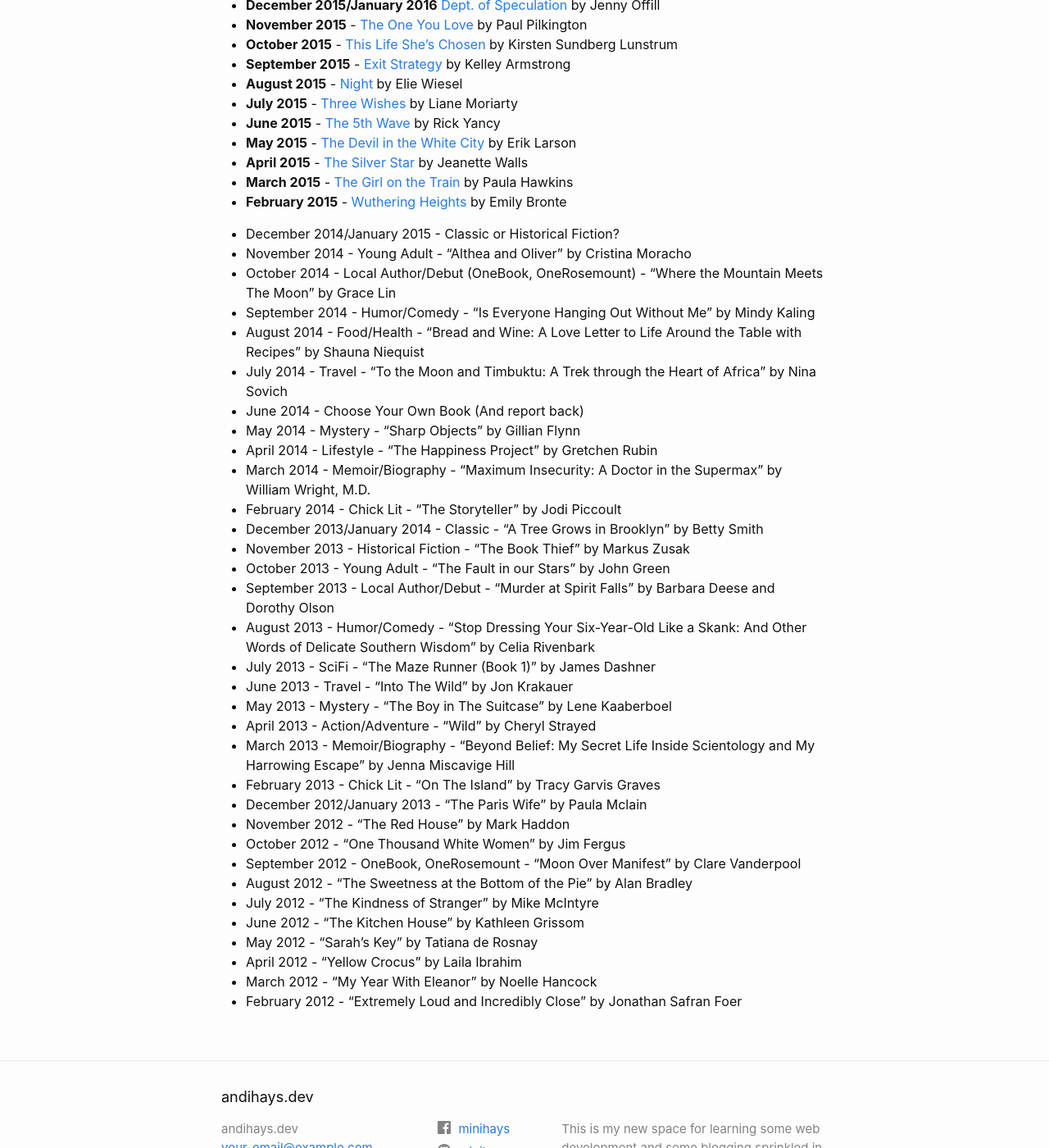
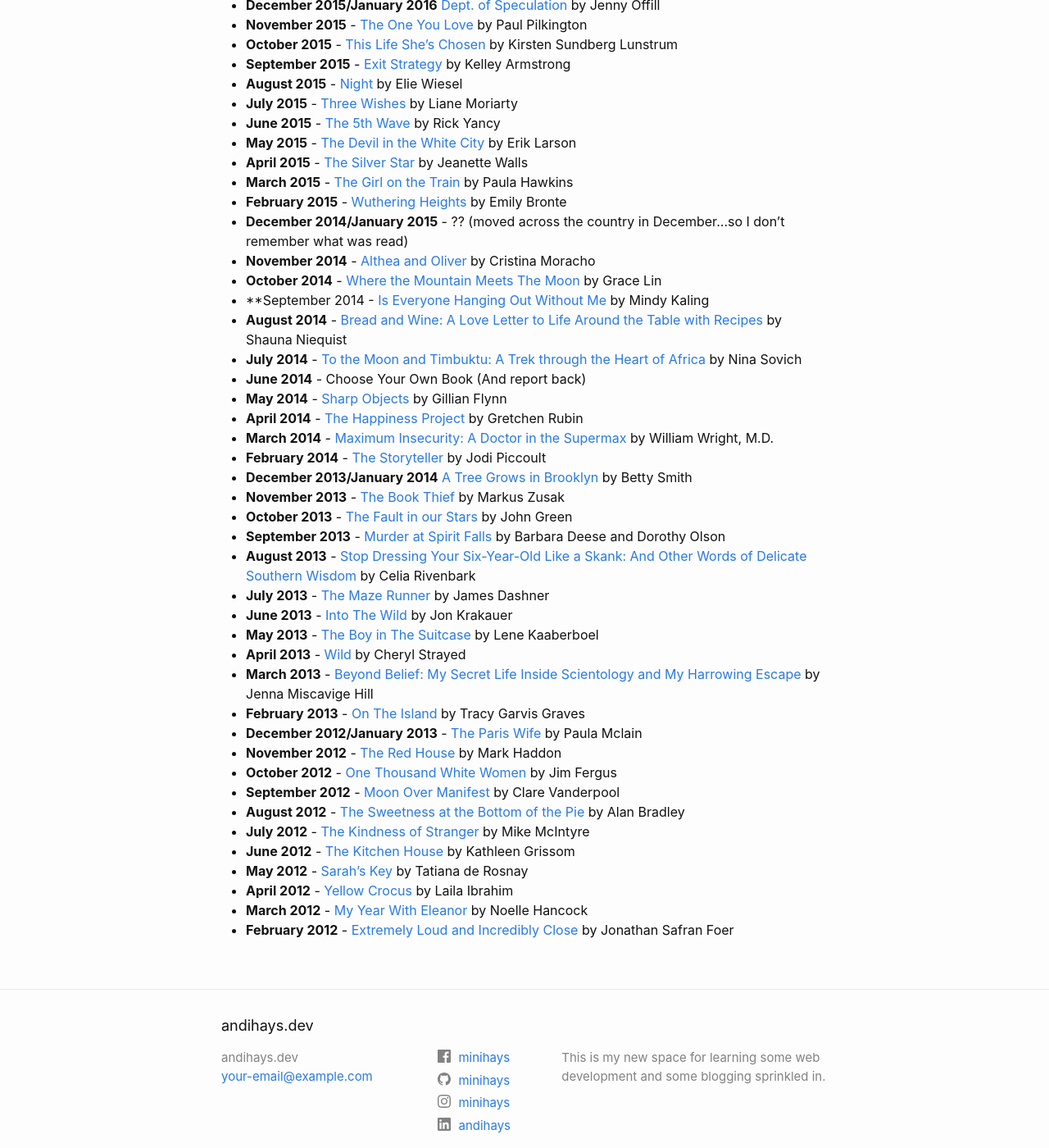
Before and after one commit to minihays/minihays.github.io, a Jekyll site: the page built from bookclub/booksread.markdown, in a window 1280 px wide and 1400 px high, scrolled down 1671 px. Shown: the whole window at 82% size. Built offline with Jekyll 4.4.1, drawn with Linux system fonts in a browser that asks for light colours.

Commit message:
finsihed adding links

```diff
--- a/bookclub/booksread.markdown
+++ b/bookclub/booksread.markdown
@@ -70,37 +70,36 @@ permalink: /bookclub/booksread/
 - **April 2015** - [The Silver Star](https://www.amazon.com/Silver-Star-Novel-Jeannette-Walls-ebook/dp/B00A28HOEA/ref=sr_1_2?dchild=1&keywords=the+silver+star&qid=1596159496&s=digital-text&sr=1-2) by Jeanette Walls
 - **March 2015** - [The Girl on the Train](https://www.amazon.com/Girl-Train-Novel-Paula-Hawkins-ebook/dp/B00L9B7IKE/ref=sr_1_2?dchild=1&keywords=the+girl+on+the+train&qid=1596159528&s=digital-text&sr=1-2) by Paula Hawkins
 - **February 2015** - [Wuthering Heights](https://www.amazon.com/Wuthering-Heights-AmazonClassics-Emily-Bront%C3%AB-ebook/dp/B073QM98F5/ref=sr_1_3?dchild=1&keywords=wuthering+heights&qid=1596159632&sr=8-3) by Emily Bronte
-
-- December 2014/January 2015 - Classic or Historical Fiction?
-- November 2014 - Young Adult - "Althea and Oliver" by Cristina Moracho
-- October 2014 -  Local Author/Debut (OneBook, OneRosemount) - "Where the Mountain Meets The Moon" by Grace Lin
-- September 2014 - Humor/Comedy  - "Is Everyone Hanging Out Without Me" by Mindy Kaling
-- August 2014 - Food/Health - "Bread and Wine: A Love Letter to Life Around the Table with Recipes" by Shauna Niequist
-- July 2014 - Travel  - "To the Moon and Timbuktu: A Trek through the Heart of Africa" by Nina Sovich
-- June 2014 - Choose Your Own Book (And report back)
-- May 2014 - Mystery - "Sharp Objects" by Gillian Flynn
-- April 2014 - Lifestyle - "The Happiness Project" by Gretchen Rubin
-- March 2014 - Memoir/Biography - "Maximum Insecurity: A Doctor in the Supermax" by William Wright, M.D.
-- February 2014 - Chick Lit - "The Storyteller" by Jodi Piccoult
-- December 2013/January 2014 - Classic - "A Tree Grows in Brooklyn" by Betty Smith
-- November 2013 - Historical Fiction - "The Book Thief" by Markus Zusak
-- October 2013 - Young Adult - "The Fault in our Stars" by John Green
-- September 2013 - Local Author/Debut - "Murder at Spirit Falls" by Barbara Deese and Dorothy Olson
-- August 2013 - Humor/Comedy - "Stop Dressing Your Six-Year-Old Like a Skank: And Other Words of Delicate Southern Wisdom" by Celia Rivenbark
-- July 2013 - SciFi - "The Maze Runner (Book 1)" by James Dashner
-- June 2013 - Travel - "Into The Wild" by Jon Krakauer
-- May 2013 - Mystery - "The Boy in The Suitcase" by Lene Kaaberboel
-- April 2013 - Action/Adventure - "Wild" by Cheryl Strayed
-- March 2013 - Memoir/Biography - "Beyond Belief: My Secret Life Inside Scientology and My Harrowing Escape" by Jenna Miscavige Hill
-- February 2013 - Chick Lit - "On The Island" by Tracy Garvis Graves
-- December 2012/January 2013 - "The Paris Wife" by Paula Mclain
-- November 2012 - "The Red House" by Mark Haddon
-- October 2012 - "One Thousand White Women" by Jim Fergus
-- September 2012 - OneBook, OneRosemount - "Moon Over Manifest" by Clare Vanderpool
-- August 2012 - "The Sweetness at the Bottom of the Pie" by Alan Bradley
-- July 2012 - "The Kindness of Stranger" by Mike McIntyre
-- June 2012 - "The Kitchen House" by Kathleen Grissom
-- May 2012 - "Sarah's Key" by Tatiana de Rosnay
-- April 2012 - "Yellow Crocus" by Laila Ibrahim
-- March 2012 - "My Year With Eleanor" by Noelle Hancock
-- February 2012 - "Extremely Loud and Incredibly Close" by Jonathan Safran Foer
+- **December 2014/January 2015** - ?? (moved across the country in December...so I don't remember what was read)
+- **November 2014** - [Althea and Oliver](https://www.amazon.com/Althea-Oliver-Cristina-Moracho-ebook/dp/B00INIXP26/ref=sr_1_1?dchild=1&keywords=althea+and+oliver&qid=1596279677&s=digital-text&sr=1-1) by Cristina Moracho
+- **October 2014** - [Where the Mountain Meets The Moon](https://www.amazon.com/Where-Mountain-Meets-Moon-Grace-ebook/dp/B0029KHT80/ref=sr_1_2?crid=3L9CV1QEB43HP&dchild=1&keywords=where+the+mountain+meets+the+moon&qid=1596279718&s=digital-text&sprefix=where+the+moun%2Cdigital-text%2C172&sr=1-2) by Grace Lin
+- **September 2014 - [Is Everyone Hanging Out Without Me](https://www.amazon.com/Everyone-Hanging-Without-Other-Concerns-ebook/dp/B004JN1D3M/ref=sr_1_2?crid=XBTSBGMIQSIH&dchild=1&keywords=is+everyone+hanging+out+without+me&qid=1596279746&s=digital-text&sprefix=is+everyone%2Cdigital-text%2C171&sr=1-2) by Mindy Kaling
+- **August 2014** - [Bread and Wine: A Love Letter to Life Around the Table with Recipes](https://www.amazon.com/Bread-Wine-Letter-Around-Recipes-ebook/dp/B008EGV68M/ref=sr_1_2?dchild=1&keywords=bread+and+wine&qid=1596279878&s=digital-text&sr=1-2) by Shauna Niequist
+- **July 2014** - [To the Moon and Timbuktu: A Trek through the Heart of Africa](https://www.amazon.com/Moon-Timbuktu-Through-Heart-Africa-ebook/dp/B00B77UDW0/ref=sr_1_1?crid=3MA3C4I15O62S&dchild=1&keywords=to+the+moon+and+timbuktu&qid=1596281747&s=digital-text&sprefix=to+the+moon+and+tim%2Cdigital-text%2C265&sr=1-1) by Nina Sovich
+- **June 2014** - Choose Your Own Book (And report back)
+- **May 2014** - [Sharp Objects](https://www.amazon.com/Sharp-Objects-Novel-Gillian-Flynn-ebook/dp/B000JMKTLO/ref=sr_1_2?dchild=1&keywords=sharp+objects&qid=1596281789&s=digital-text&sr=1-2) by Gillian Flynn
+- **April 2014** - [The Happiness Project](https://www.amazon.com/Happiness-Project-Tenth-Anniversary-Aristotle-ebook/dp/B07CRQMQ17/ref=sr_1_2?dchild=1&keywords=the+happiness+project&qid=1596281824&s=digital-text&sr=1-2) by Gretchen Rubin
+- **March 2014** - [Maximum Insecurity: A Doctor in the Supermax](https://www.amazon.com/Maximum-Insecurity-William-Wright-M-D-ebook/dp/B00HGZ8II8/ref=sr_1_fkmr1_1?dchild=1&keywords=maximum+in+security+william+wright&qid=1596281887&s=digital-text&sr=1-1-fkmr1) by William Wright, M.D.
+- **February 2014** - [The Storyteller](https://www.amazon.com/Storyteller-Jodi-Picoult-ebook/dp/B008J48RA4/ref=sr_1_2?dchild=1&keywords=the+storyteller&qid=1596281923&s=digital-text&sr=1-2) by Jodi Piccoult
+- **December 2013/January 2014** [A Tree Grows in Brooklyn](https://www.amazon.com/dp/B08F3D3ZSB/ref=sr_1_3?crid=1GFHLAT4HUPYD&dchild=1&keywords=a+tree+grows+in+brooklyn&qid=1596281963&s=digital-text&sprefix=a+tree+grows+%2Cdigital-text%2C163&sr=1-3) by Betty Smith
+- **November 2013** - [The Book Thief](https://www.amazon.com/Book-Thief-Markus-Zusak-ebook/dp/B000XUBFE2/ref=sr_1_2?dchild=1&keywords=the+book+thief&qid=1596281999&s=digital-text&sr=1-2) by Markus Zusak
+- **October 2013** - [The Fault in our Stars](https://www.amazon.com/Fault-Our-Stars-John-Green-ebook/dp/B005ZOBNOI/ref=sr_1_2?crid=1BTU7CTINO82L&dchild=1&keywords=the+fault+in+our+stars&qid=1596282036&s=digital-text&sprefix=the+fault+in+%2Cdigital-text%2C182&sr=1-2) by John Green
+- **September 2013** - [Murder at Spirit Falls](https://www.amazon.com/Murder-Spirit-Falls-Ordinary-Mysteries-ebook/dp/B01LCHE9OW/ref=sr_1_2?dchild=1&keywords=murder+at+spirit+falls&qid=1596282070&s=digital-text&sr=1-2) by Barbara Deese and Dorothy Olson
+- **August 2013** - [Stop Dressing Your Six-Year-Old Like a Skank: And Other Words of Delicate Southern Wisdom](https://www.amazon.com/Stop-Dressing-Your-Six-Year-Old-Skank-ebook/dp/B000V76ZZQ/ref=sr_1_1?crid=1CWJVPRQIU8GI&dchild=1&keywords=stop+dressing+your+six+year+old+like+a+skank&qid=1596282114&s=digital-text&sprefix=stop+dress%2Cdigital-text%2C173&sr=1-1) by Celia Rivenbark
+- **July 2013** - [The Maze Runner](https://www.amazon.com/Maze-Runner-Book-ebook/dp/B002QE3CTY/ref=sr_1_2?dchild=1&keywords=the+maze+runner&qid=1596282171&s=digital-text&sr=1-2) by James Dashner
+- **June 2013** - [Into The Wild](https://www.amazon.com/Into-Wild-Jon-Krakauer-ebook/dp/B000SEFNMS/ref=sr_1_2?dchild=1&keywords=into+the+wild&qid=1596282205&s=digital-text&sr=1-2) by Jon Krakauer
+- **May 2013** - [The Boy in The Suitcase](https://www.amazon.com/Boy-Suitcase-Nina-Borg-Book-ebook/dp/B004NNUXXE/ref=sr_1_2?dchild=1&keywords=the+boy+in+the+suitcase&qid=1596282236&s=digital-text&sr=1-2) by Lene Kaaberboel
+- **April 2013** - [Wild](https://www.amazon.com/Wild-Oprahs-Book-Club-Digital-ebook/dp/B005CRQ4XI/ref=sr_1_2?dchild=1&keywords=wild&qid=1596282265&s=digital-text&sr=1-2) by Cheryl Strayed
+- **March 2013** - [Beyond Belief: My Secret Life Inside Scientology and My Harrowing Escape](https://www.amazon.com/Beyond-Belief-Secret-Scientology-Harrowing-ebook/dp/B008XOJ7C2/ref=sr_1_2?dchild=1&keywords=beyond+belief&qid=1596282316&s=digital-text&sr=1-2) by Jenna Miscavige Hill
+- **February 2013** - [On The Island](https://www.amazon.com/Island-Novel-Tracey-Garvis-Graves-ebook/dp/B0089PFZGW/ref=sr_1_2?dchild=1&keywords=on+the+island&qid=1596282341&s=digital-text&sr=1-2) by Tracy Garvis Graves
+- **December 2012/January 2013** - [The Paris Wife](https://www.amazon.com/Paris-Wife-Novel-Paula-McLain-ebook/dp/B004DEPELY/ref=sr_1_2?dchild=1&keywords=the+paris+wife&qid=1596282369&s=digital-text&sr=1-2) by Paula Mclain
+- **November 2012** - [The Red House](https://www.amazon.com/Red-House-Novel-Mark-Haddon-ebook/dp/B006NKNGJ8/ref=sr_1_2?dchild=1&keywords=the+red+house&qid=1596282525&s=digital-text&sr=1-2) by Mark Haddon
+- **October 2012** - [One Thousand White Women](https://www.amazon.com/One-Thousand-White-Women-Journals-ebook/dp/B0042XA3OE/ref=sr_1_2?crid=3P3KNCIXSEEO&dchild=1&keywords=one+thousand+white+women&qid=1596282555&s=digital-text&sprefix=one+thousand%2Cdigital-text%2C185&sr=1-2) by Jim Fergus
+- **September 2012** - [Moon Over Manifest](https://www.amazon.com/Moon-Over-Manifest-Clare-Vanderpool-ebook/dp/B003F3FJVE/ref=sr_1_2?dchild=1&keywords=moon+over+manifest&qid=1596282637&s=digital-text&sr=1-2) by Clare Vanderpool
+- **August 2012** - [The Sweetness at the Bottom of the Pie](https://www.amazon.com/Sweetness-Bottom-Pie-Flavia-Novel-ebook/dp/B0027G6XDS/ref=sr_1_2?crid=O1YPFKF6F7E5&dchild=1&keywords=the+sweetness+at+the+bottom+of+the+pie&qid=1596282667&s=digital-text&sprefix=the+sweetness%2Cdigital-text%2C170&sr=1-2) by Alan Bradley
+- **July 2012** - [The Kindness of Stranger](https://www.amazon.com/Kindness-Strangers-Penniless-Across-America-ebook/dp/B004183KI6/ref=sr_1_5?dchild=1&keywords=the+kindness+of+strangers&qid=1596282692&s=digital-text&sr=1-5) by Mike McIntyre
+- **June 2012** - [The Kitchen House](https://www.amazon.com/Kitchen-House-Novel-Kathleen-Grissom-ebook/dp/B0034DGPEU/ref=sr_1_2?dchild=1&keywords=the+kitchen+house&qid=1596282731&s=digital-text&sr=1-2) by Kathleen Grissom
+- **May 2012** - [Sarah's Key](https://www.amazon.com/Sarahs-Key-Tatiana-Rosnay-ebook/dp/B001HNE3NO/ref=sr_1_2?dchild=1&keywords=sarah%27s+key&qid=1596282751&s=digital-text&sr=1-2) by Tatiana de Rosnay
+- **April 2012** - [Yellow Crocus](https://www.amazon.com/Yellow-Crocus-Laila-Ibrahim-ebook/dp/B00IUA8IN8/ref=sr_1_2?dchild=1&keywords=yellow+crocus&qid=1596282788&s=digital-text&sr=1-2) by Laila Ibrahim
+- **March 2012** - [My Year With Eleanor](https://www.amazon.com/My-Year-Eleanor-Noelle-Hancock-ebook/dp/B004MMEIKK/ref=sr_1_2?dchild=1&keywords=my+year+with+eleanor&qid=1596282810&s=digital-text&sr=1-2) by Noelle Hancock
+- **February 2012** - [Extremely Loud and Incredibly Close](https://www.amazon.com/Extremely-Loud-Incredibly-Close-Novel-ebook/dp/B003K16PXC/ref=sr_1_2?crid=3EFWRIAKTGOW1&dchild=1&keywords=extremely+loud+and+incredibly+close&qid=1596282834&s=digital-text&sprefix=extremely+%2Cdigital-text%2C173&sr=1-2) by Jonathan Safran Foer
```
